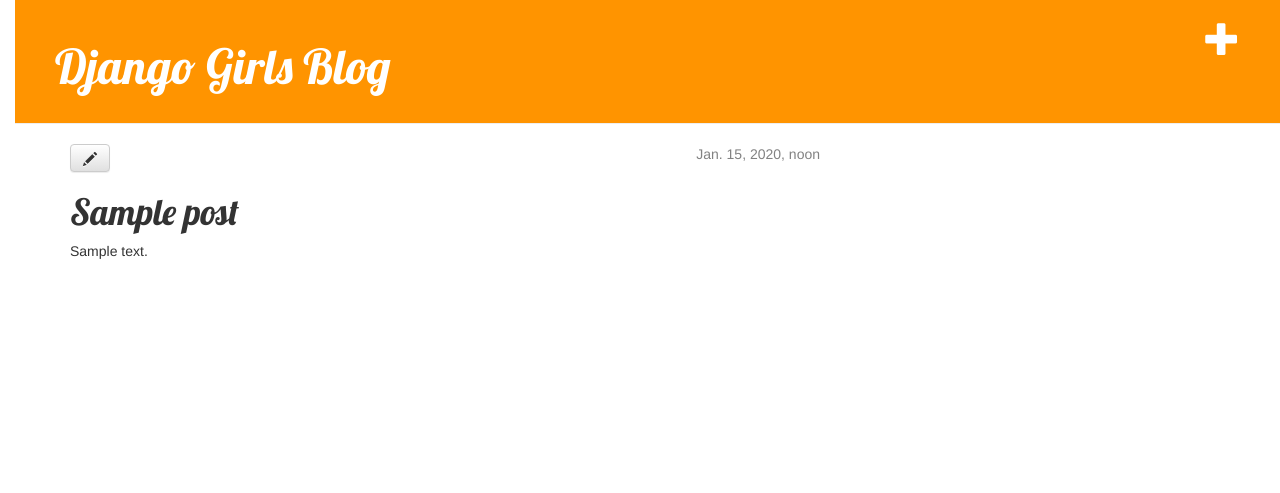
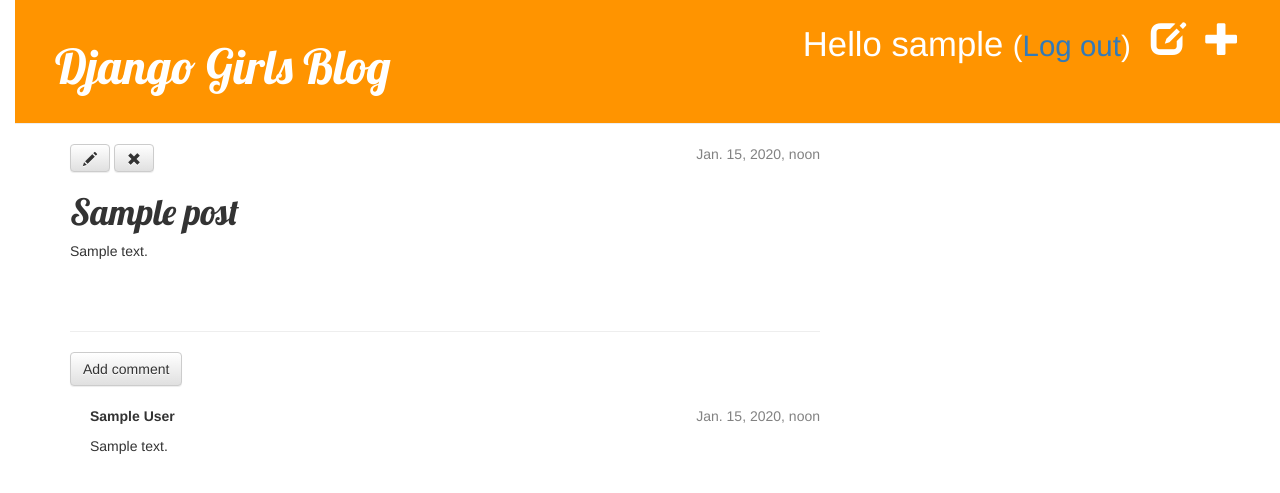
Before and after one commit to Tasija/my-first-blog, a Django app: page /post/1/ in a window 1280 px wide. Shown: the top 493 px of the page. Run offline with Django 3.2, Linux system fonts and the light colour scheme; a user stored in the database is signed in; tables that the repository leaves empty hold one stand-in row (values such as "Sample post"); some libraries are stand-ins or nearby versions.

Commit message:
add comment feature

```diff
--- a/blog/admin.py
+++ b/blog/admin.py
@@ -1,4 +1,5 @@
 from django.contrib import admin
-from .models import Post
+from .models import Post, Comment
 
 admin.site.register(Post)
+admin.site.register(Comment)
--- a/blog/models.py
+++ b/blog/models.py
@@ -17,3 +17,21 @@
 
     def __str__(self):
         return self.title
+
+
+class Comment(models.Model):
+    post = models.ForeignKey('blog.Post', related_name='comments')
+    author = models.CharField(max_length=200)
+    text = models.TextField()
+    created_date = models.DateTimeField(default=timezone.now)
+    approved_comment = models.BooleanField(default=False)
+
+    def approve(self):
+        self.approved_comment = True
+        self.save
+
+    def approved_comments(self):
+        return self.comments.filter(approved_comment=True)
+
+    def __str__(self):
+        return self.text
--- a/blog/static/css/blog.css
+++ b/blog/static/css/blog.css
@@ -53,3 +53,7 @@
 .post h1 a, .post h1 a:visited {
     color: #000000;
 }
+
+.comment {
+    margin: 20px 0px 20px 20px;
+}
--- a/blog/templates/blog/base.html
+++ b/blog/templates/blog/base.html
@@ -11,6 +11,10 @@
         <div class="page-header">
             {% if user.is_authenticated %}
                 <a href="{% url 'post_new' %}" class="top-menu"><span class="glyphicon glyphicon-plus"></span></a>
+                <a href="{% url 'post_draft_list' %}" class="top-menu"><span class="glyphicon glyphicon-edit"></span></a>
+                <p class="top-menu">Hello {{ user.username }} <small>(<a href="{% url 'logout' %}">Log out</a>)</small></p>
+            {% else %}
+                <a href="{% url 'login' %}" class="top-menu"><span class="glyphicon glyphicon-lock"></span></a>
             {% endif %}
             <h1><a href="/">Django Girls Blog</a></h1>
         </div>
--- a/blog/templates/blog/post_detail.html
+++ b/blog/templates/blog/post_detail.html
@@ -6,11 +6,33 @@
             <div class="date">
                 {{ post.published_date }}
             </div>
+        {% else %}
+            <a class="btn btn-default" href="{% url 'post_publish' pk=post.pk %}">Publish</a>
         {% endif %}
         {% if user.is_authenticated %}
     		<a class="btn btn-default" href="{% url 'post_edit' pk=post.pk %}"><span class="glyphicon glyphicon-pencil"></span></a>
 		{% endif %}
+        <a class="btn btn-default" href="{% url 'post_remove' pk=post.pk %}"><span class="glyphicon glyphicon-remove"></span></a>
         <h1>{{ post.title }}</h1>
         <p>{{ post.text|linebreaksbr }}</p>
     </div>
+    <hr>
+    <a class="btn btn-default" href="{% url 'add_comment_to_post' pk=post.pk %}">Add comment</a>
+    {% for comment in post.comments.all %}
+        {% if user.is_authenticated or comment.approved_comment %}
+    <div class="comment">
+        <div class="date">
+            {{ comment.created_date }}
+            {% if not comment.approved_comment %}
+                <a class="btn btn-default" href="{% url 'comment_remove' pk=comment.pk %}"><span class="glyphicon glyphicon-remove"></span></a>
+                <a class="btn btn-default" href="{% url 'comment_approve' pk=comment.pk %}"><span class="glyphicon glyphicon-ok"></span></a>
+            {% endif %}
+        </div>
+        <strong>{{ comment.author }}</strong>
+        <p>{{ comment.text|linebreaks }}</p>
+    </div>
+    {% endif %}
+{% empty %}
+    <p>No comments here yet :(</p>
+{% endfor %}
 {% endblock %}
--- a/blog/templates/blog/post_list.html
+++ b/blog/templates/blog/post_list.html
@@ -8,6 +8,7 @@
 	        </div>
 	        <h1><a href="{% url 'post_detail' pk=post.pk %}">{{ post.title }}</a></h1>
 	        <p>{{ post.text|linebreaksbr }}</p>
+	        <a href="{% url 'post_detail' pk=post.pk %}">Comments: {{ post.approved_comments.count }}</a>
 	    </div>
 	{% endfor %}
 {% endblock %}
--- a/blog/urls.py
+++ b/blog/urls.py
@@ -6,4 +6,14 @@
     url(r'^post/(?P<pk>[0-9]+)/$', views.post_detail, name='post_detail'),
     url(r'^post/new/$', views.post_new, name='post_new'),
     url(r'^post/(?P<pk>[0-9]+)/edit/$', views.post_edit, name='post_edit'),
+    url(r'^drafts/$', views.post_draft_list, name='post_draft_list'),
+    url(r'^post/(?P<pk>\d+)/publish/$', views.post_publish, name='post_publish'),
+    url(r'^post/(?P<pk>\d+)/remove/$', views.post_remove, name='post_remove'),
+    url(r'^post/(?P<pk>\d+)/comment/$',
+        views.add_comment_to_post, name='add_comment_to_post'),
+    url(r'^comment/(?P<pk>\d+)/approve/$',
+        views.comment_approve, name='comment_approve'),
+    url(r'^comment/(?P<pk>\d+)/remove/$',
+        views.comment_remove, name='comment_remove'),
+
 ]
--- a/blog/views.py
+++ b/blog/views.py
@@ -1,8 +1,9 @@
 from django.utils import timezone
-from .models import Post
-from .forms import PostForm
+from .models import Post, Comment
+from .forms import PostForm, CommentForm
 from django.shortcuts import render, get_object_or_404
 from django.shortcuts import redirect
+from django.contrib.auth.decorators import login_required
 
 
 def post_list(request):
@@ -16,13 +17,13 @@
     return render(request, 'blog/post_detail.html', {'post': post})
 
 
+@login_required
 def post_new(request):
     if request.method == "POST":
         form = PostForm(request.POST)
         if form.is_valid():
             post = form.save(commit=False)
             post.author = request.user
-            post.published_date = timezone.now()
             post.save()
             return redirect('post_detail', pk=post.pk)
     else:
@@ -30,6 +31,7 @@
     return render(request, 'blog/post_edit.html', {'form': form})
 
 
+@login_required
 def post_edit(request, pk):
     post = get_object_or_404(Post, pk=pk)
     if request.method == "POST":
@@ -37,9 +39,58 @@
         if form.is_valid():
             post = form.save(commit=False)
             post.author = request.user
-            post.published_date = timezone.now()
             post.save()
             return redirect('post_detail', pk=post.pk)
     else:
         form = PostForm(instance=post)
     return render(request, 'blog/post_edit.html', {'form': form})
+
+
+@login_required
+def post_draft_list(request):
+    posts = Post.objects.filter(
+        published_date__isnull=True).order_by('created_date')
+    return render(request, 'blog/post_draft_list.html', {'posts': posts})
+
+
+@login_required
+def post_publish(request, pk):
+    post = get_object_or_404(Post, pk=pk)
+    post.publish()
+    return redirect('post_detail', pk=pk)
+
+
+@login_required
+def post_remove(request, pk):
+    post = get_object_or_404(Post, pk=pk)
+    post.delete()
+    return redirect('post_list')
+
+
+def add_comment_to_post(request, pk):
+    post = get_object_or_404(Post, pk=pk)
+    if request.method == "POST":
+        form = CommentForm(request.POST)
+        if form.is_valid():
+            comment = form.save(commit=False)
+            comment.post = post
+            comment.save()
+            return redirect('post_detail', pk=post.pk)
+    else:
+        form = CommentForm()
+    return render(request, 'blog/add_comment_to_post.html', {'form': form})
+
+
+@login_required
+def comment_approve(request, pk):
+    comment = get_object_or_404(Comment, pk=pk)
+    comment.approve()
+    return redirect('post_detail', pk=comment.post.pk)
+
+
+@login_required
+def comment_remove(request, pk):
+    comment = get_object_or_404(Comment, pk=pk)
+    post_pk = comment.post.pk
+    comment.delete()
+    return redirect('post_detail', pk=post_pk)
--- a/mysite/settings.py
+++ b/mysite/settings.py
@@ -120,3 +120,4 @@
 
 STATIC_URL = '/static/'
 STATIC_ROOT = os.path.join(BASE_DIR, 'static')
+LOGIN_REDIRECT_URL = '/'
--- a/mysite/urls.py
+++ b/mysite/urls.py
@@ -1,7 +1,12 @@
 from django.conf.urls import include, url
 from django.contrib import admin
 
+from django.contrib.auth import views
+
 urlpatterns = [
     url(r'^admin/', include(admin.site.urls)),
+    url(r'^accounts/login/$', views.login, name='login'),
+    url(r'^accounts/logout/$', views.logout,
+        name='logout', kwargs={'next_page': '/'}),
     url(r'', include('blog.urls')),
 ]
```
Also changed, not shown: blog/forms.py (+8 -1 lines), blog/templates/blog/add_comment_to_post.html (added, +9 -0 lines), blog/templates/blog/post_draft_list.html (added, +11 -0 lines), blog/templates/registration/login.html (added, +24 -0 lines), blog/migrations/0002_comment.py (added).
